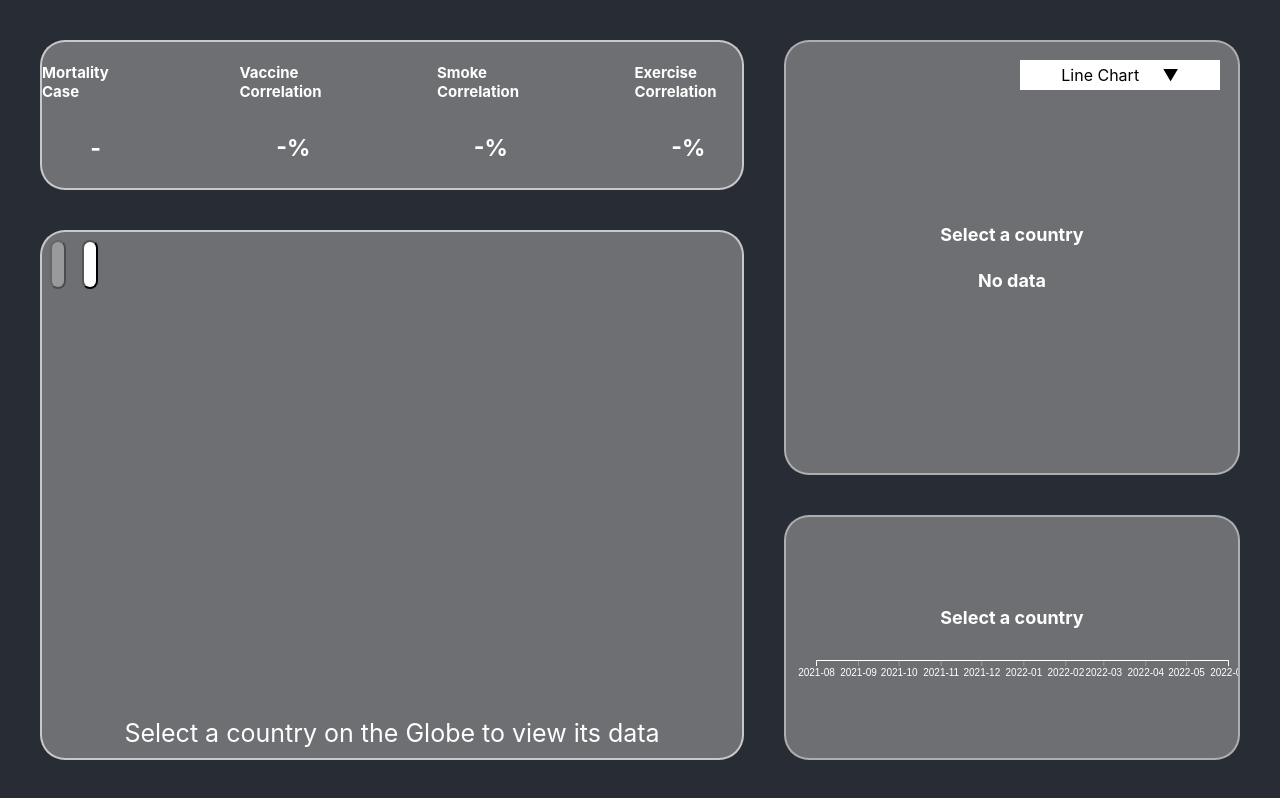
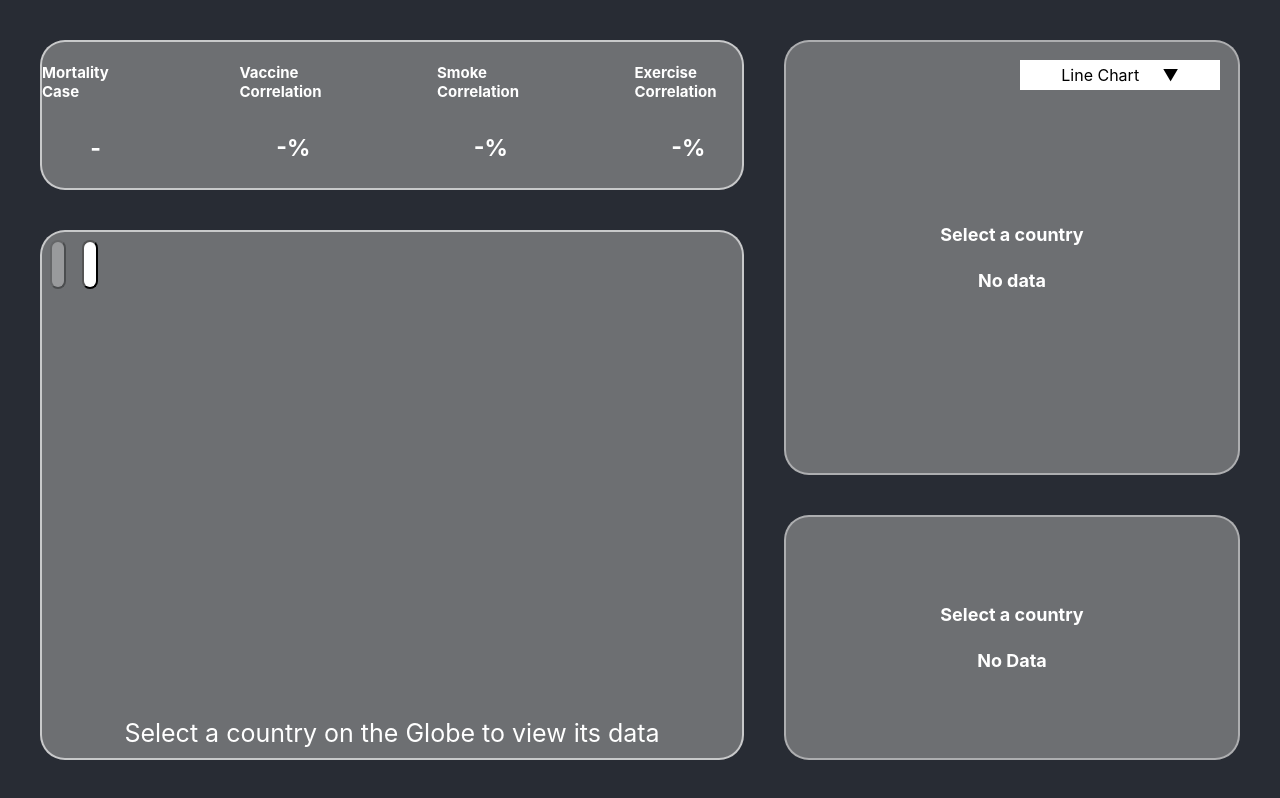
Before and after one commit to thomasfung0119/data_visualisation_frontend, a React (Create React App) app: page / in a window 1280 px wide. Built offline with nearby package versions, Linux system fonts and the light colour scheme; no server answers.

Commit message:
Add one element to prop

```diff
--- a/src/components/bottomright/bottomright.js
+++ b/src/components/bottomright/bottomright.js
@@ -2,13 +2,14 @@ import './bottomright.css';
 import { Timeline } from '../timeline';
 
 function Bottomright(props) {
-  const { country } = props;
+  const { country, confirmedCaseData } = props;
 
   return (
     <div className="bottomright">
-      {country && <h1> {country} Confirm Case TimeLine </h1>}
+      {country && <h1> {country} Confirmed Case TimeLine </h1>}
       {!country && <h1> Select a country </h1>}
-      <Timeline country={country} />
+      {country && <Timeline country={country} confirmedCaseData={confirmedCaseData}/> || <h1>No Data</h1> }
+
     </div>
 
   )
```
